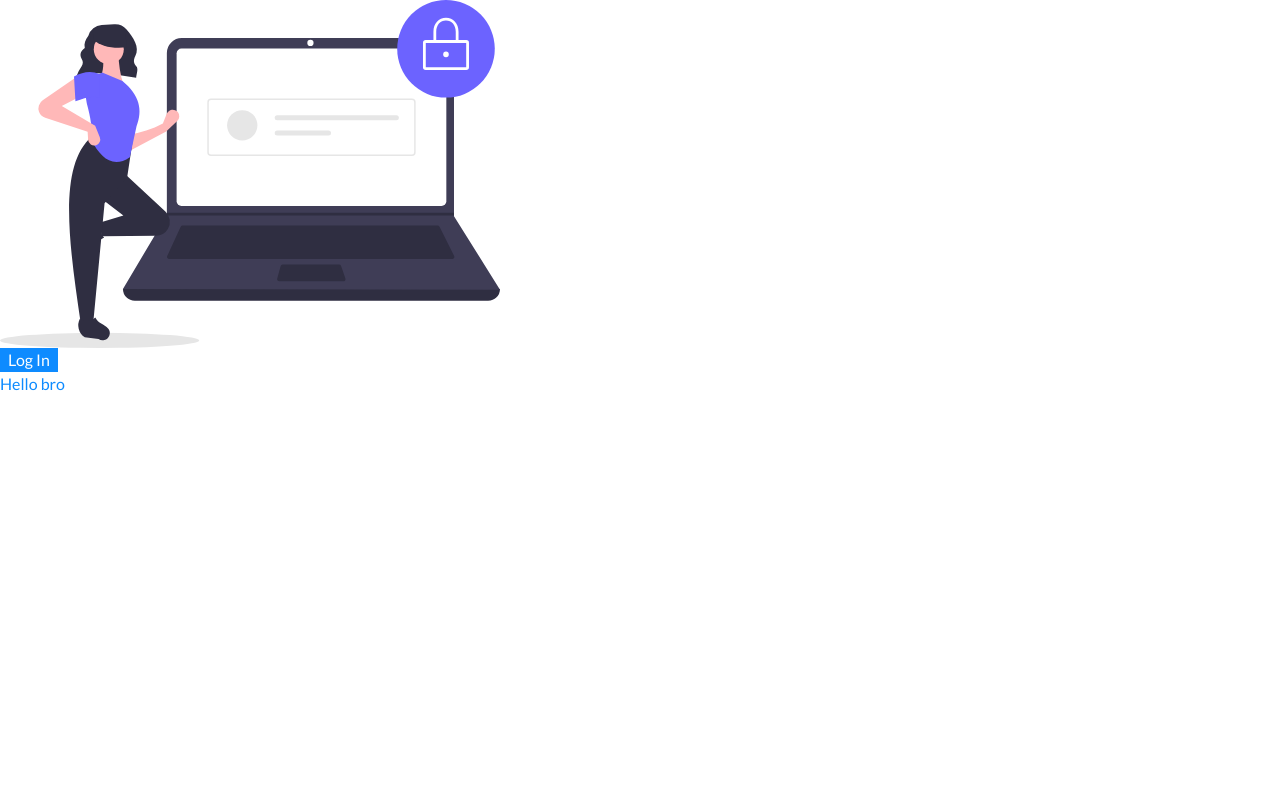
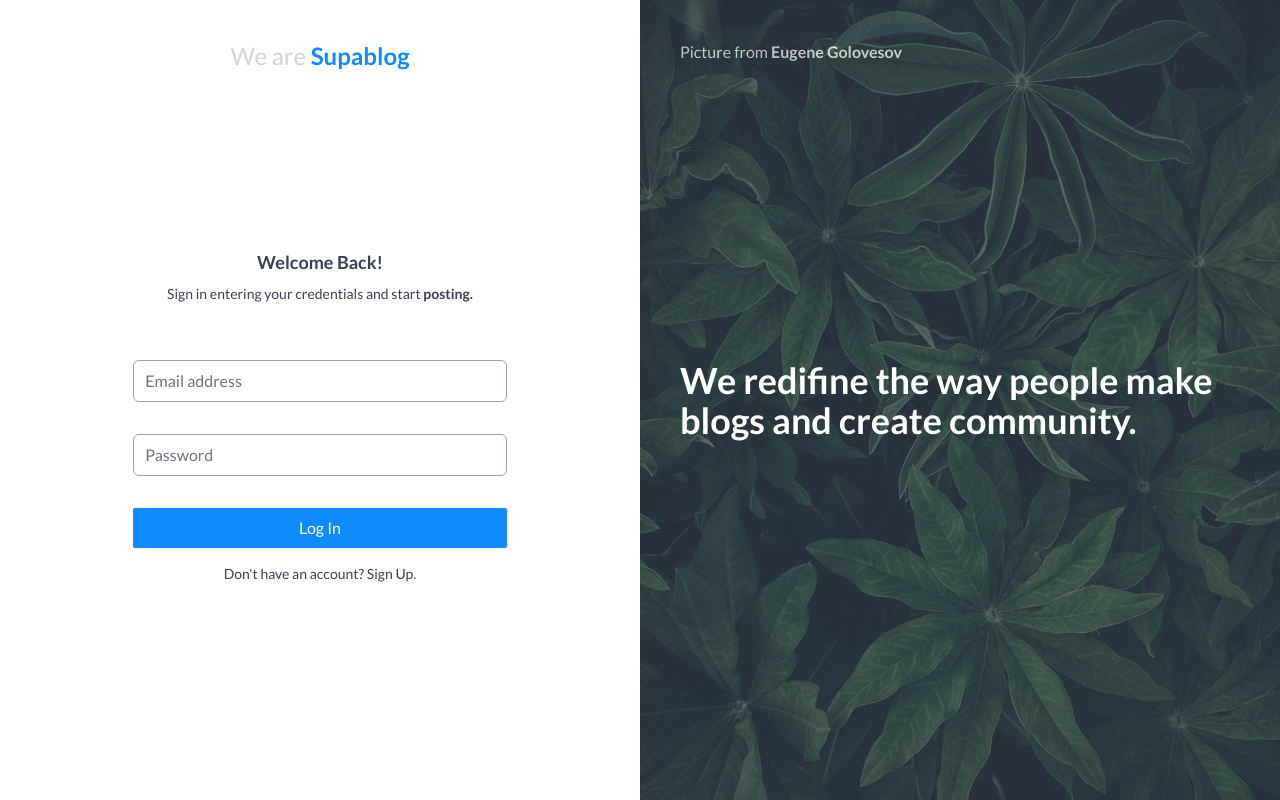
Before and after one commit to Fernandolecca/supa-blog, a Next.js app: page / in a window 1280 px wide. Built offline with nearby package versions, Linux system fonts and the light colour scheme.

Commit message:
style: creating base styles for login/signup forms

```diff
--- a/src/app/page.tsx
+++ b/src/app/page.tsx
@@ -2,18 +2,101 @@ import Image from "next/image";
 
 export default function Home() {
   return (
-    <div>
-      <Image
-        src="/login.svg"
-        alt="Login form background"
-        width={500}
-        height={500}
-        priority
-      />
-      <button className="bg-primary hover:bg-primary-hover text-white px-2 font-sans">
-        Log In
-      </button>
-      <p className="text-primary">Hello bro</p>
+    <div className="h-screen w-full grid grid-cols-2">
+      <section className="bg-white p-10 flex flex-wrap justify-center">
+        <h1 className="font-sans text-primary font-bold text-2xl text-center w-full">
+          <span className="text-gray-300 font-normal">We are</span> Supablog
+        </h1>
+        <div className="w-4/6">
+          <h3 className="text-lg font-bold text-gray-700 text-center mb-2">
+            Welcome Back!
+          </h3>
+          <p className="text-gray-700 text-sm mb-14 text-center">
+            Sign in entering your credentials and start <b>posting.</b>
+          </p>
+
+          <form>
+            <div className="relative">
+              <input
+                type="text"
+                id="email"
+                name="email"
+                placeholder="Email address"
+                autoComplete="off"
+                className="w-full border-gray-400 rounded-md  focus:border-none focus:ring-primary focus:ring-2 peer placeholder-transparent"
+              />
+              <label
+                htmlFor="email"
+                className="
+                  block mb-1 text-sm text-gray-700 absolute -top-2/3 left-1
+                  peer-placeholder-shown:top-1/2
+                  peer-placeholder-shown:left-3
+                  peer-placeholder-shown:-translate-y-1/2
+                  peer-placeholder-shown:text-gray-500
+                  peer-placeholder-shown:text-base
+                  transition-all
+                "
+              >
+                Email address
+              </label>
+            </div>
+            <div className="mt-8 relative">
+              <input
+                type="password"
+                id="password"
+                name="password"
+                placeholder="Password"
+                autoComplete="off"
+                className="w-full border-gray-400 rounded-md focus:border-none focus:ring-primary focus:ring-2 peer placeholder-transparent"
+              />
+              <label
+                htmlFor="password"
+                className="block mb-1 text-sm text-gray-700 absolute -top-2/3 left-1
+                peer-placeholder-shown:top-1/2
+                peer-placeholder-shown:left-3
+                peer-placeholder-shown:-translate-y-1/2
+                peer-placeholder-shown:text-gray-500
+                peer-placeholder-shown:text-base
+                transition-all "
+              >
+                Password
+              </label>
+            </div>
+
+            <button
+              type="submit"
+              className="bg-primary hover:bg-primary-hover text-white px-4 py-2 font-sans w-full rounded-sm mt-8 focus:outline-none"
+            >
+              Log In
+            </button>
+
+            <p className="text-gray-700 text-center mt-4 text-sm">
+              Don&apos;t have an account?{" "}
+              <span className="hover:underline hover:cursor-pointer">
+                Sign Up.
+              </span>
+            </p>
+          </form>
+        </div>
+      </section>
+
+      <section className="bg-gray-700 relative p-10">
+        <Image
+          className="object-cover opacity-25 select-none"
+          src="/images/login-picture.jpg"
+          alt="Login form background"
+          priority
+          fill
+        />
+
+        <p className="text-white text-4xl font-sans font-bold absolute top-1/2 -translate-y-1/2 selection:text-primary-hover  selection:bg-gray-6x00">
+          We redifine the way people make blogs and create community.
+        </p>
+
+        <span className="text-white">
+          Picture from <b>Eugene Golovesov</b>
+        </span>
+      </section>
     </div>
   );
 }
```
Also changed, not shown: public/images/login-picture.jpg (added), public/login.svg (deleted).
